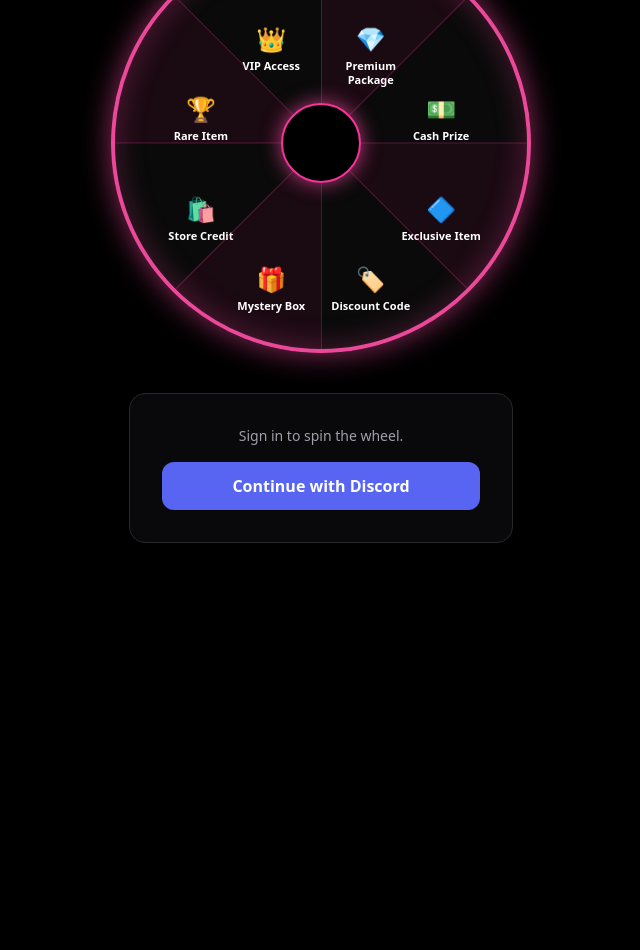
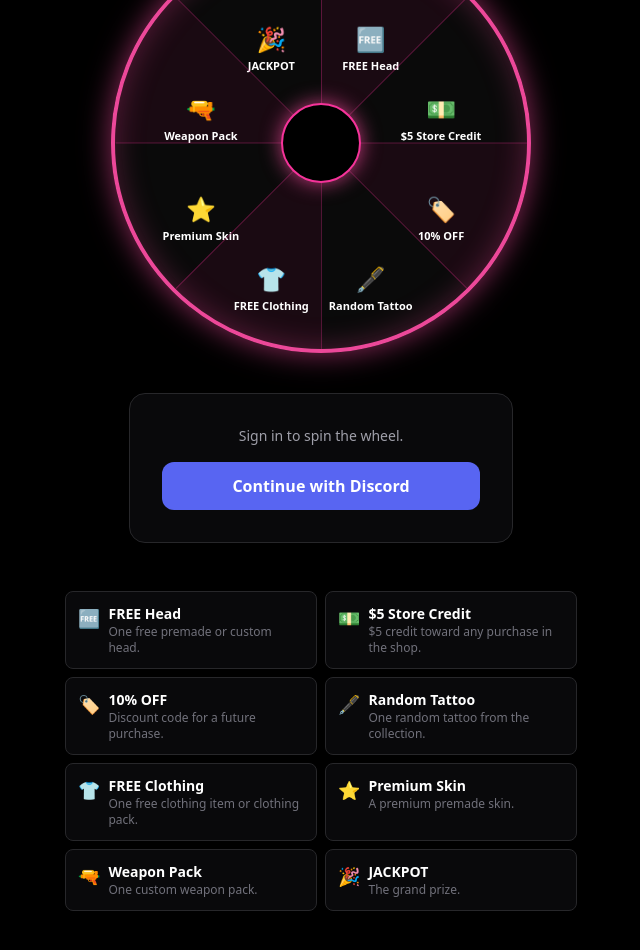
Before and after one commit to qingmiz/qmzwerkz-1, a Next.js app: page /lucky-wheel in a window 1280 px wide. Shown: the part 380-1330 px from the top of the page, without its empty margins (319-959 px from the left). Before the commit the page ends 987 px from the top, so only its background shows below. Built offline with nearby package versions, Linux system fonts and the light colour scheme; no server answers.

Commit message:
Update Lucky Wheel with real prize list and add a prize reference guide to the page

```diff
--- a/app/lucky-wheel/page.tsx
+++ b/app/lucky-wheel/page.tsx
@@ -131,6 +131,21 @@ export default function LuckyWheelPage() {
           </>
         )}
       </div>
+
+      <div className="mt-12 grid w-full max-w-lg gap-2 text-left sm:grid-cols-2">
+        {WHEEL_PRIZES.map((prize) => (
+          <div
+            key={prize.label}
+            className="flex items-start gap-2 rounded-lg border border-zinc-800 bg-zinc-950 p-3"
+          >
+            <span className="text-lg">{prize.icon}</span>
+            <div>
+              <div className="text-sm font-bold text-white">{prize.label}</div>
+              <div className="text-xs text-zinc-500">{prize.description}</div>
+            </div>
+          </div>
+        ))}
+      </div>
     </div>
   );
 }
--- a/components/lucky-wheel/PrizeWheel.tsx
+++ b/components/lucky-wheel/PrizeWheel.tsx
@@ -5,18 +5,19 @@ import { useEffect, useRef, useState } from 'react';
 export interface WheelPrize {
   label: string;
   icon: string;
+  description?: string;
 }
 
 // Order matches the segments visually, going clockwise from the top.
 export const WHEEL_PRIZES: WheelPrize[] = [
-  { label: 'Premium Package', icon: '💎' },
-  { label: 'Cash Prize', icon: '💵' },
-  { label: 'Exclusive Item', icon: '🔷' },
-  { label: 'Discount Code', icon: '🏷️' },
-  { label: 'Mystery Box', icon: '🎁' },
-  { label: 'Store Credit', icon: '🛍️' },
-  { label: 'Rare Item', icon: '🏆' },
-  { label: 'VIP Access', icon: '👑' },
+  { label: 'FREE Head', icon: '🆓', description: 'One free premade or custom head.' },
+  { label: '$5 Store Credit', icon: '💵', description: '$5 credit toward any purchase in the shop.' },
+  { label: '10% OFF', icon: '🏷️', description: 'Discount code for a future purchase.' },
+  { label: 'Random Tattoo', icon: '🖋️', description: 'One random tattoo from the collection.' },
+  { label: 'FREE Clothing', icon: '👕', description: 'One free clothing item or clothing pack.' },
+  { label: 'Premium Skin', icon: '⭐', description: 'A premium premade skin.' },
+  { label: 'Weapon Pack', icon: '🔫', description: 'One custom weapon pack.' },
+  { label: 'JACKPOT', icon: '🎉', description: 'The grand prize.' },
 ];
 
 const SEGMENT_ANGLE = 360 / WHEEL_PRIZES.length;
```
